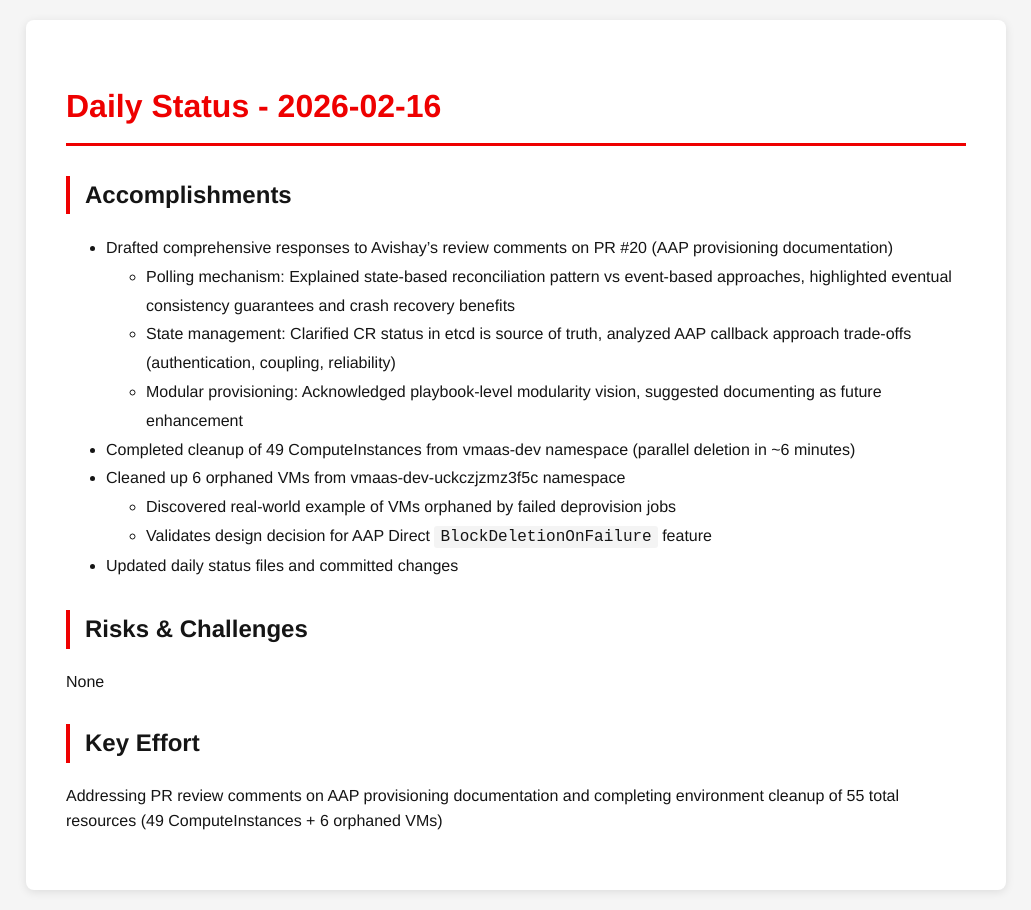
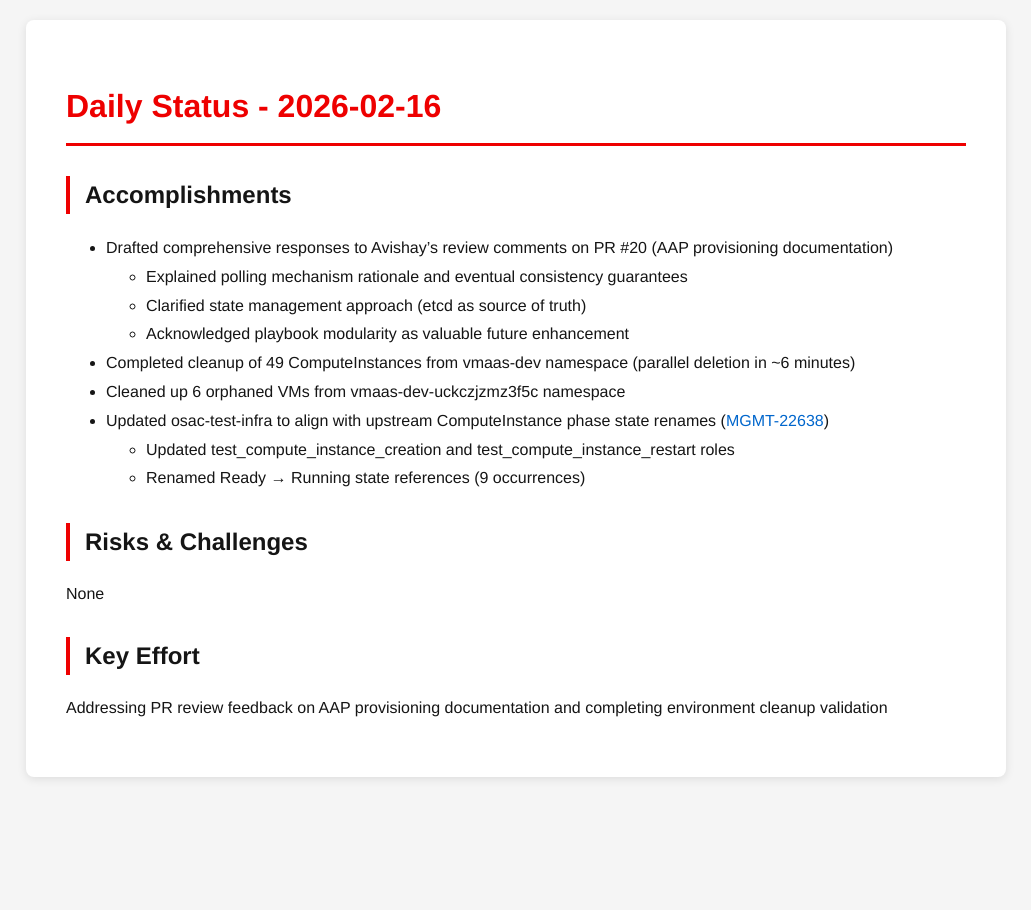
Before and after one commit to tzvatot/daily-status, a Jekyll site: the page built from 2026-02-16.md, in a window 1280 px wide. Shown: the whole page, without its empty margins (124-1155 px from the left). Built offline with Jekyll 4.4.1, drawn with Linux system fonts in a browser that asks for light colours.

Commit message:
Daily status update - 2026-02-16

```diff
--- a/2026-02-16.md
+++ b/2026-02-16.md
@@ -9,14 +9,14 @@ date: 2026-02-16
 ## Accomplishments
 
 - Drafted comprehensive responses to Avishay's review comments on PR #20 (AAP provisioning documentation)
-  - Polling mechanism: Explained state-based reconciliation pattern vs event-based approaches, highlighted eventual consistency guarantees and crash recovery benefits
-  - State management: Clarified CR status in etcd is source of truth, analyzed AAP callback approach trade-offs (authentication, coupling, reliability)
-  - Modular provisioning: Acknowledged playbook-level modularity vision, suggested documenting as future enhancement
+  - Explained polling mechanism rationale and eventual consistency guarantees
+  - Clarified state management approach (etcd as source of truth)
+  - Acknowledged playbook modularity as valuable future enhancement
 - Completed cleanup of 49 ComputeInstances from vmaas-dev namespace (parallel deletion in ~6 minutes)
 - Cleaned up 6 orphaned VMs from vmaas-dev-uckczjzmz3f5c namespace
-  - Discovered real-world example of VMs orphaned by failed deprovision jobs
-  - Validates design decision for AAP Direct `BlockDeletionOnFailure` feature
-- Updated daily status files and committed changes
+- Updated osac-test-infra to align with upstream ComputeInstance phase state renames ([MGMT-22638](https://issues.redhat.com/browse/MGMT-22638))
+  - Updated test_compute_instance_creation and test_compute_instance_restart roles
+  - Renamed Ready → Running state references (9 occurrences)
 
 ## Risks & Challenges
 
@@ -24,4 +24,4 @@ None
 
 ## Key Effort
 
-Addressing PR review comments on AAP provisioning documentation and completing environment cleanup of 55 total resources (49 ComputeInstances + 6 orphaned VMs)
+Addressing PR review feedback on AAP provisioning documentation and completing environment cleanup validation
```
